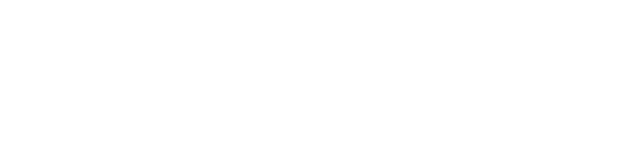
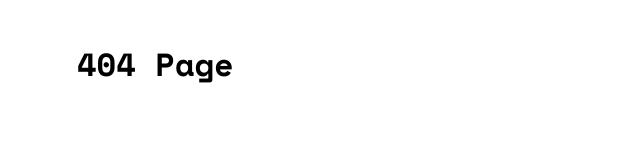
Before and after one commit to sullie-dev/responsve-404-page, a plain HTML site: page index.html in a window 1280 px wide. Shown: the whole page, without its empty margins (0-640 px from the left). Drawn offline with nearby package versions, Linux system fonts and the light colour scheme.

Commit message:
Add header logo. Style header & logo

```diff
--- a/assets/css/styles.css
+++ b/assets/css/styles.css
@@ -1 +1,28 @@
 @import url('https://fonts.googleapis.com/css2?family=Inconsolata:wght@700&family=Space+Mono:wght@400;700&display=swap');
+
+*{
+    margin:0;
+    padding: 0;
+    border: 0;
+}
+
+body{
+    font-family: 'Space Mono', Courier, monospace;
+}
+
+header{
+    width: 100vw;
+    min-height: fit-content;
+
+}
+
+.logo{
+    padding:40px 77px
+}
+
+@media screen and (max-width: 800px) {
+    .logo{
+        padding:20px 24px
+    }
+
+}
--- a/index.html
+++ b/index.html
@@ -4,10 +4,13 @@
   <meta charset="UTF-8">
   <meta http-equiv="X-UA-Compatible" content="IE=edge">
   <meta name="viewport" content="width=device-width, initial-scale=1.0">
+  <link rel="stylesheet" href="assets/css/styles.css">
   <link rel="shortcut icon" href="assets/images/favicon.png" type="image/x-icon">
   <title>404 Page</title>
 </head>
 <body>
-
+  <header>
+    <h1 class="logo">404 Page</h1>
+  </header>
 </body>
 </html>
```
Also changed, not shown: 1 other file.
